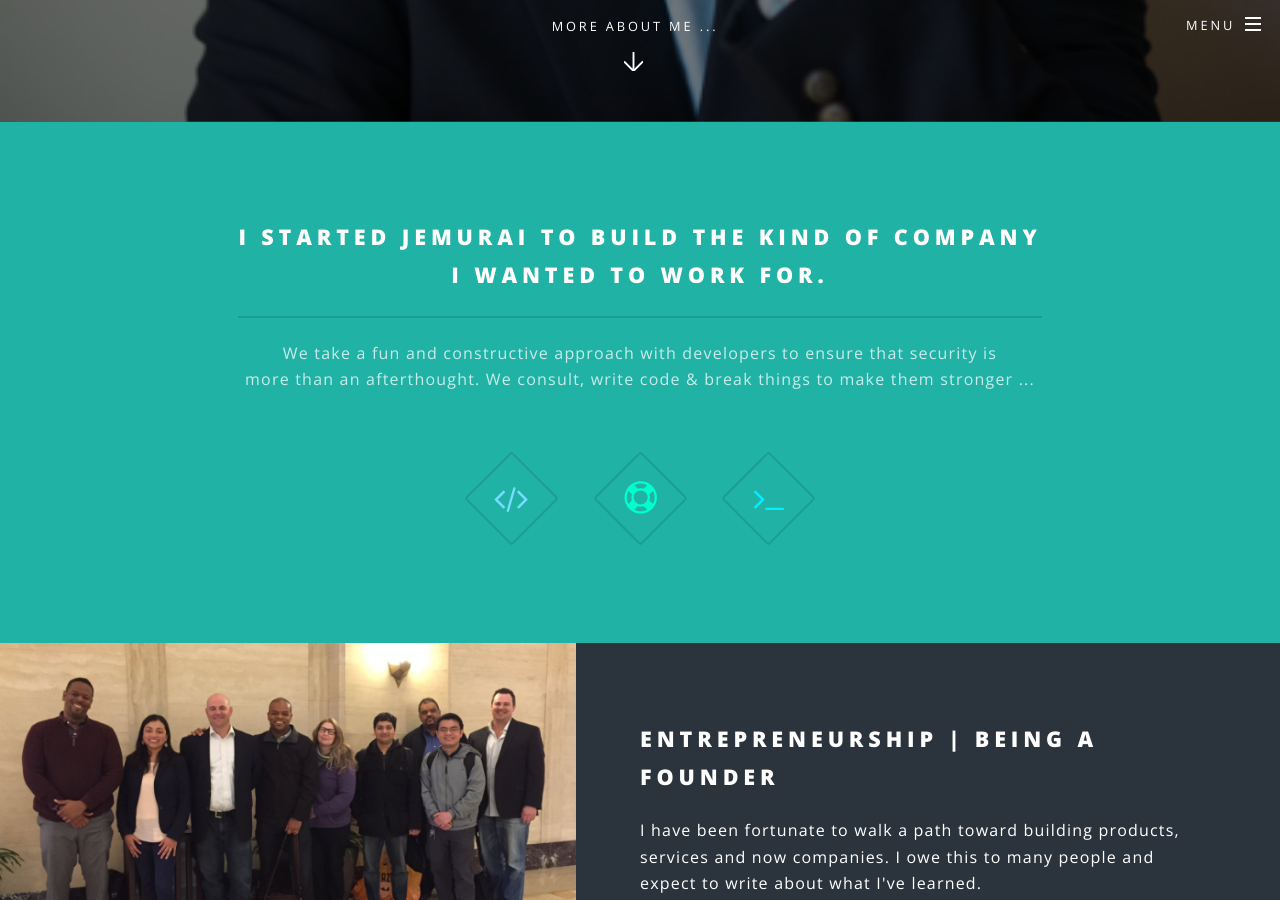
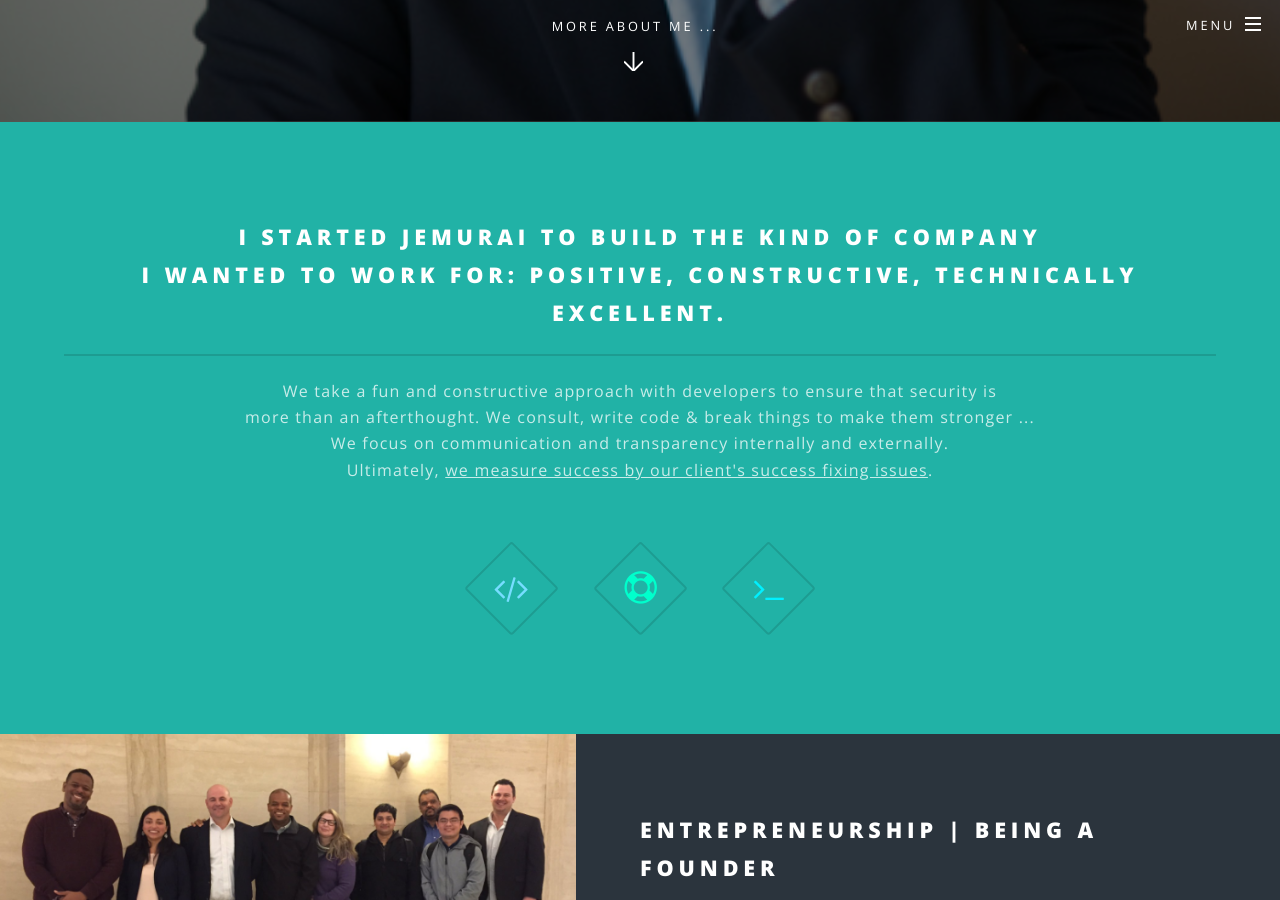
Before and after one commit to mkonda/mkonda.github.io, a Jekyll site: the page built from index.html, in a window 1280 px wide and 900 px high, scrolled down 778 px. Built offline with Jekyll 4.4.1, drawn with Linux system fonts in a browser that asks for light colours.

Commit message:
Soem details

```diff
--- a/index.html
+++ b/index.html
@@ -22,9 +22,11 @@ layout: landing
 						<div class="inner">
 							<header class="major">
 								<h2>I started Jemurai to build the kind of company <br />
-								    I wanted to work for.</h2>
+								    I wanted to work for: positive, constructive, technically excellent.</h2>
 								<p>We take a fun and constructive approach with developers to ensure that security is <br />
-								   more than an afterthought.  We consult, write code & break things to make them stronger ...
+								   more than an afterthought.  We consult, write code & break things to make them stronger ... <br />
+								   We focus on communication and transparency internally and externally.  <br />
+								   Ultimately, <u>we measure success by our client's success fixing issues</u>.
 								</p>
 							</header>
 							<ul class="icons major">
```
